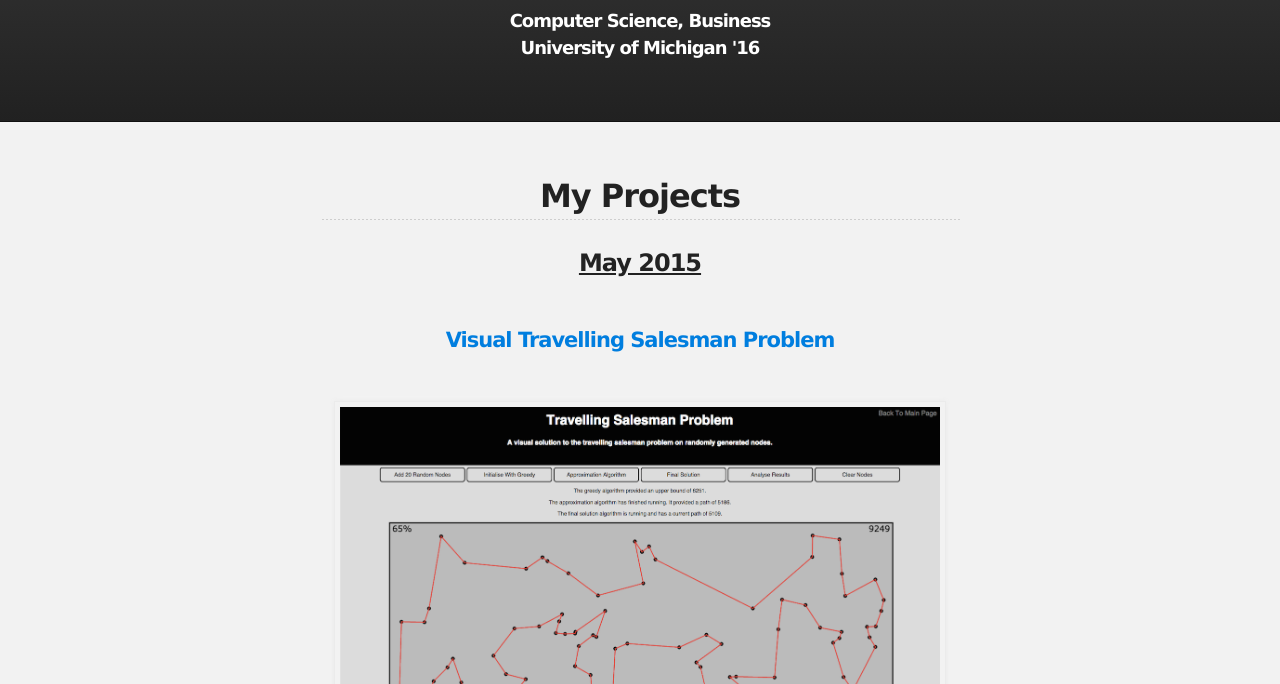
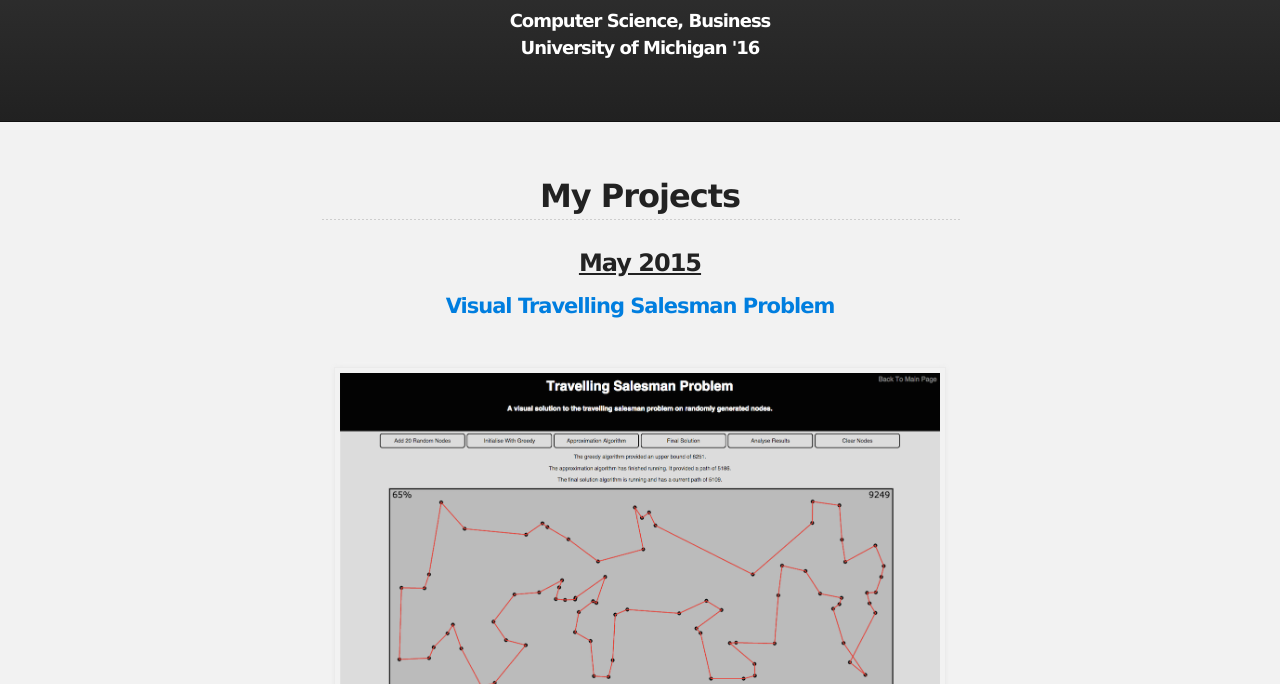
Before and after one commit to rishb/rishb.github.io, a website: page index.html in a window 1280 px wide. Shown: the part 116-800 px from the top of the page. Drawn offline with Linux system fonts and the light colour scheme.

Commit message:
Update index.html

```diff
--- a/index.html
+++ b/index.html
@@ -44,7 +44,7 @@
 <center><a id="welcome-to-github-pages" class="anchor" href="#welcome-to-github-pages" aria-hidden="true"><span class="octicon octicon-link"></span></a>My Projects</h2></center>
 
 <p><center>
-  <h3><u>May 2015</u></h3><br>
+  <h3><u>May 2015</u></h3>
   <h4><a href="TSP.html">Visual Travelling Salesman Problem</a></h4><br>
   <center><img src="images/TSP_main.png" width="600" height="333"><img src="images/TSP_graph.png" width="600" height="333"></center>
   <h4><a href="fractal.html">Fractal Generator</a></h4><br>
```
